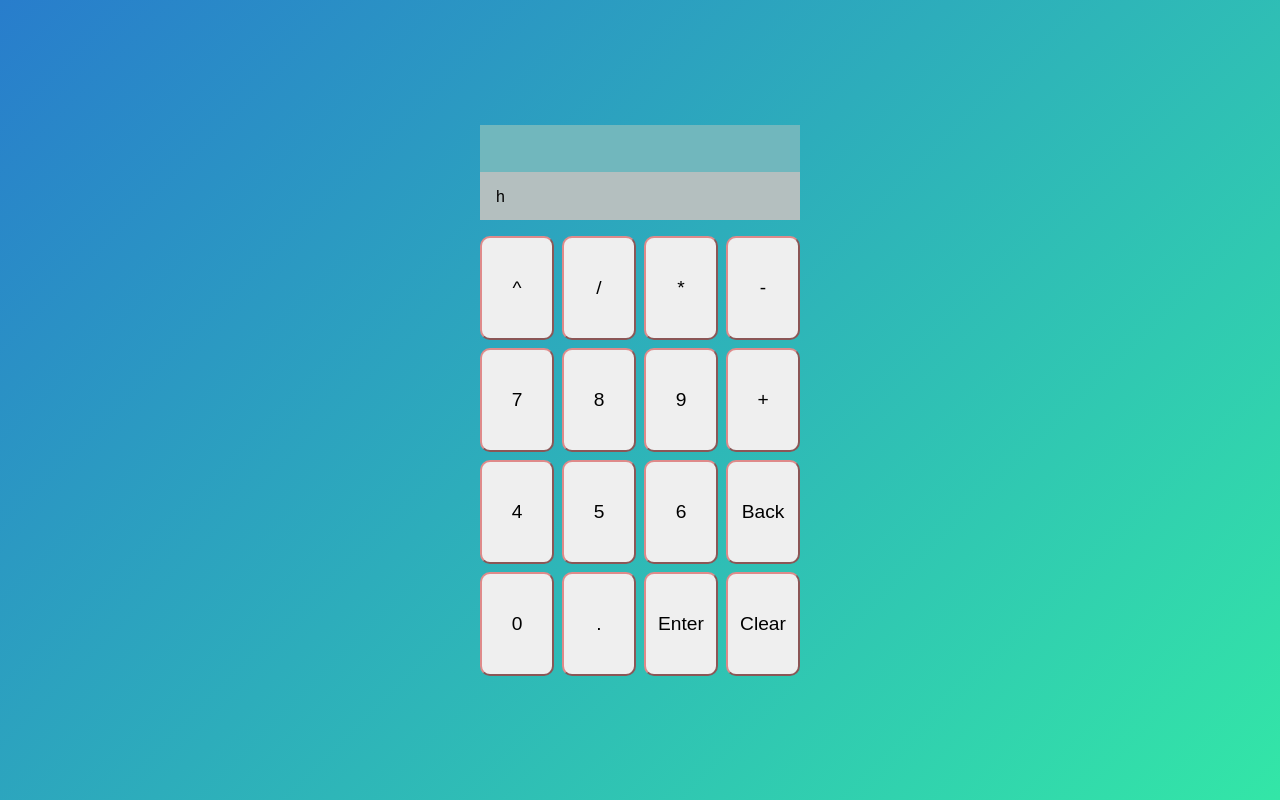
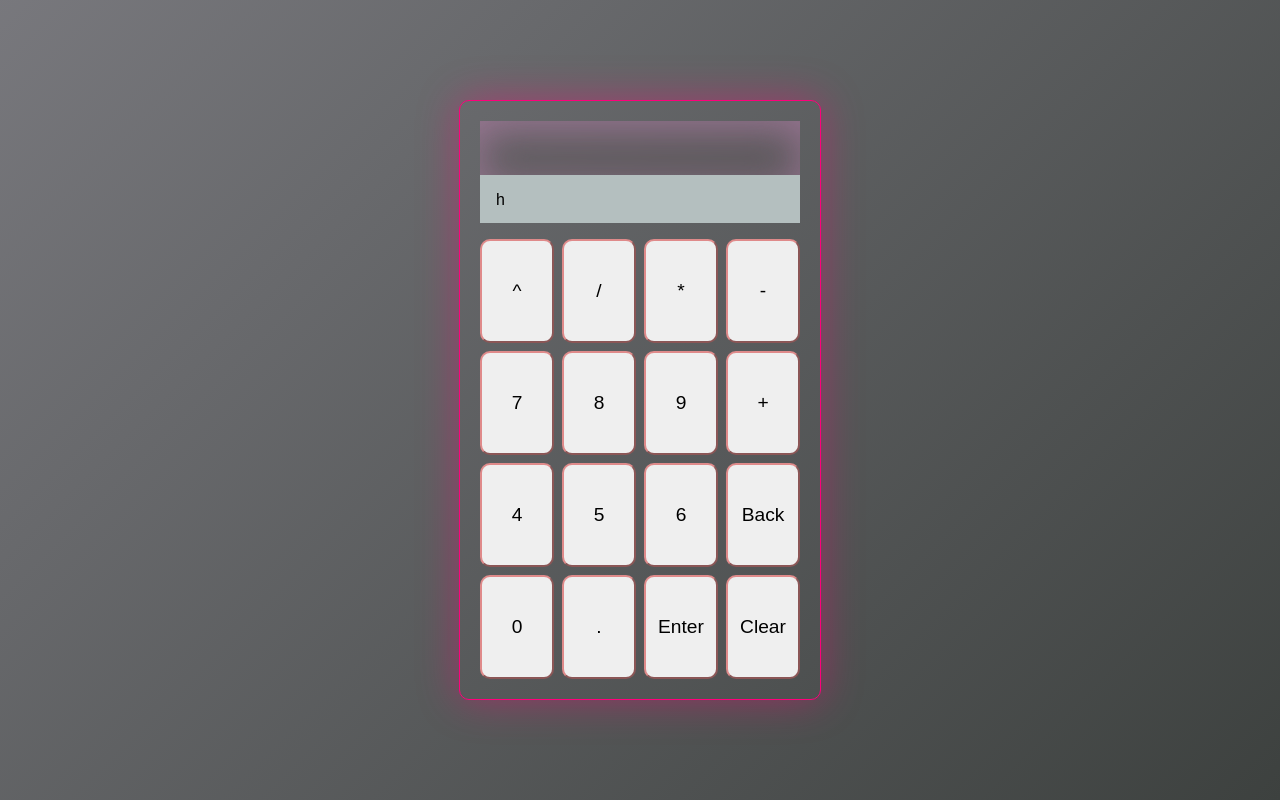
Before and after one commit to Vandana6261/optimized-calculator, a plain HTML site: page index.html in a window 1280 px wide. Drawn offline with Linux system fonts and the light colour scheme.

Commit message:
want to try new theme but not satisfy

```diff
--- a/style.css
+++ b/style.css
@@ -1,43 +1,66 @@
-*{
-margin : 0;
-padding : 0;
-box-sizing : border-box;
-font-family : 'Arial';
+:root {
+  --neon-pink: #ff007b;
+  --neon-blue: #00eaff;
+  --neon-purple: #8e00ff;
+  --dark-bg: #3b3b42b0;
+  --glass-bg: rgba(218, 204, 204, 0.08);
+  --border-color: rgba(255, 255, 255, 0.15);
+  --text-color: #e0e0e0;
+  --shadow-color-1: rgba(0, 234, 255, 0.4); /* Blue glow */
+  --shadow-color-2: rgba(255, 0, 123, 0.4); /* Pink glow */
 }
 
-body{
-height : 100vh;
-width : 100vw;
+* {
+  margin: 0;
+  padding: 0;
+  box-sizing: border-box;
+  font-family: "Arial";
+}
+
+body {
+  height: 100vh;
+  width: 100vw;
   display: flex;
   justify-content: center;
   align-items: center;
-background: linear-gradient(135deg, rgb(40, 125, 204), rgb(51, 230, 167));
-
+  background: linear-gradient(135deg, var(--dark-bg), rgb(61, 65, 63));
 }
 
 .main {
   display: flex;
   flex-direction: column;
+  align-items: center;
   gap: 1rem;
-
-
+  /* min-width: 80vw; */
+  padding: 20px;
+  border-radius: 10px;
+  border: 1px solid var(--neon-pink);
+  box-shadow: 0 0 40px var(--shadow-color-2);
+  /* background-color: rgb(202, 170, 170); */
 }
 
 .head {
-
+}
 input {
-        width: 100%;
+  width: 25vw;
   padding: 1rem;
   outline: none;
   border: none;
-        background-color: rgb(113, 183, 189);
+  background: rgba(78, 70, 70, 0.3);
+  color: rgba(255, 255, 255, 0.74);
+  backdrop-filter: blur(25px);
+  font-size: 1.2rem;
+  text-align: right;
+  /* background-color: rgb(194, 137, 184); */
+  box-shadow: inset 0 10px 40px rgba(193, 137, 184, 0.6);
+  text-shadow: 0 10px 15px rgba(0, 234, 255, 0.2);
 }
 
 .result {
+  width: 25vw;
   height: 3rem;
   padding: 1rem;
   background-color: rgb(180, 191, 191);
-    }
 }
 
 .container {
@@ -46,7 +69,6 @@ background: linear-gradient(135deg, rgb(40, 125, 204), rgb(51, 230, 167));
   gap: 0.5rem;
   display: grid;
   grid-template-columns: repeat(4, 1fr);
-
 }
 button {
   border-radius: 10px;
```
Lines whose indentation alone changed are shown as unchanged.
